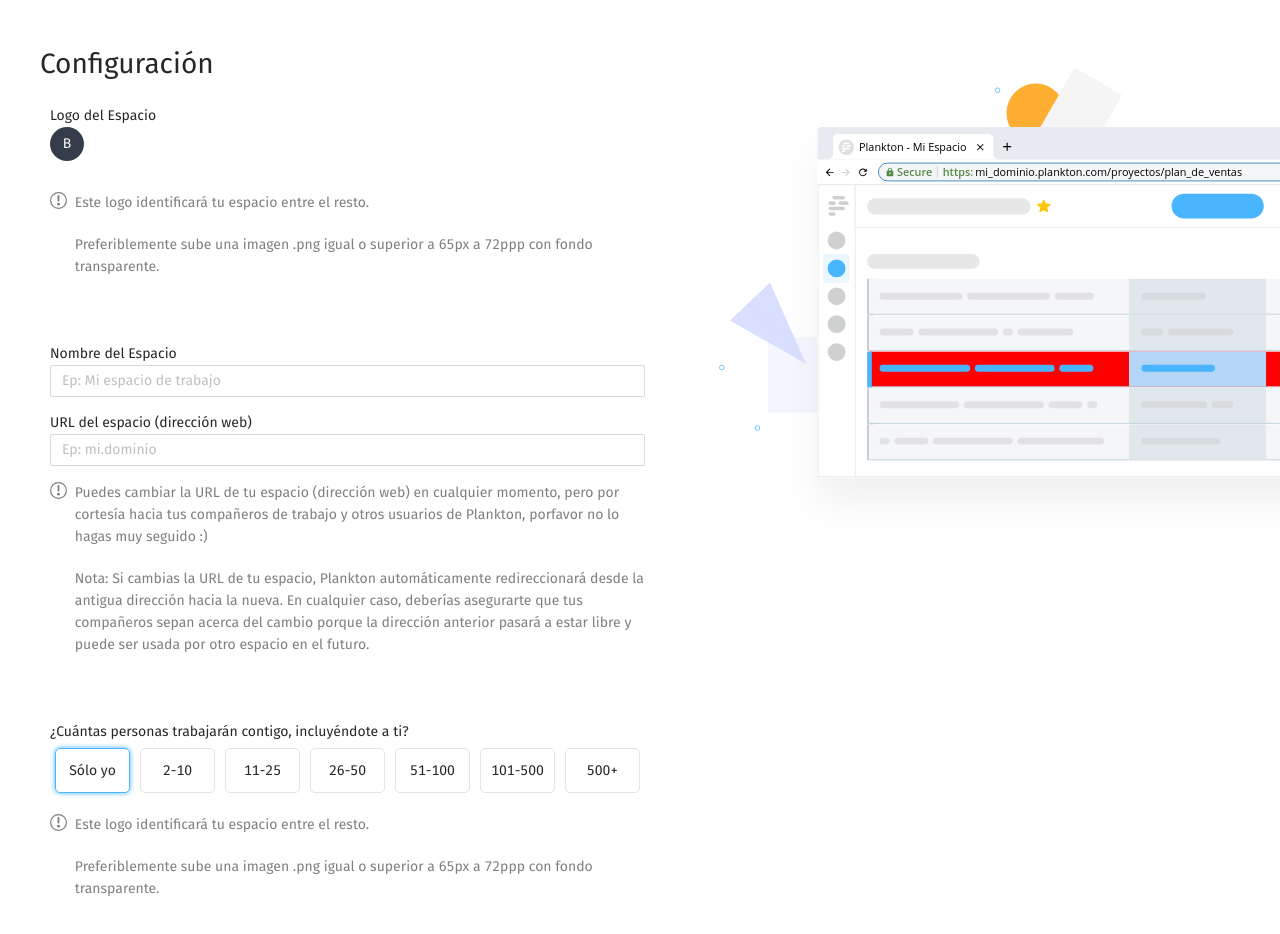
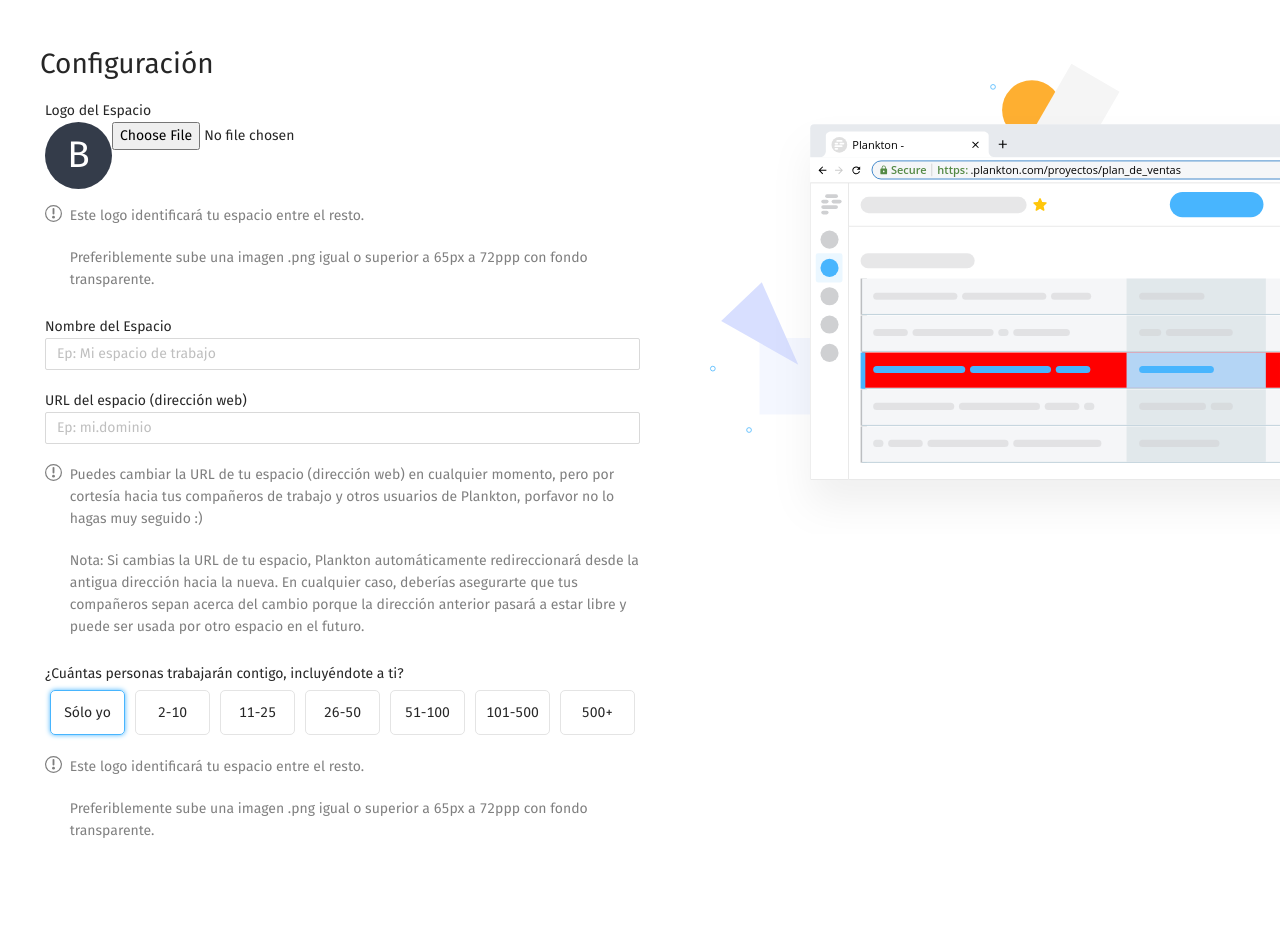
Before and after one commit to DiegoAWS/configuration_example, a React (Create React App) app: page / in a window 1280 px wide. Shown: the top 934 px of the page. After the commit the page ends 867 px from the top, so only its background shows below. Built offline with nearby package versions, Linux system fonts and the light colour scheme.

Commit message:
Firebase Image Upload Added

```diff
--- a/package.json
+++ b/package.json
@@ -5,6 +5,7 @@
   "private": true,
   "dependencies": {
     "antd": "^4.12.3",
+    "firebase": "^8.2.9",
     "i18next": "^19.9.0",
     "react": "^17.0.1",
     "react-dom": "^17.0.1",
--- a/src/App.jsx
+++ b/src/App.jsx
@@ -1,6 +1,6 @@
 import React from 'react'
-import { ConfigurationContextProvider } from './GlobalContext/ConfigurationContext'
-import Configuration from './Configuration'
+import { ConfigurationContextProvider } from './globalContext/ConfigurationContext'
+import Configuration from './pages/Configuration'
 
 const App = () => {
     return (
--- a/src/GlobalContext/ConfigurationContext.jsx
+++ b/src/GlobalContext/ConfigurationContext.jsx
@@ -5,14 +5,14 @@ const ConfigurationContext = createContext();
 
 const ConfigurationContextProvider = props => {
 
-  const [logoURL, setLogoURL] = useState('')
+  const [imageAsUrl, setImageAsUrl] = useState({ imgUrl: '' })
   const [spaceName, setSpaceName] = useState('')
   const [spaceURL, setSpaceURL] = useState('')
   const [personAmountIndex, setPersonAmountIndex] = useState(0)
   const [colorTheme, setColorTheme] = useState("#48B5FE")
 
   const instanceConfig = {
-    logoURL, setLogoURL,
+    imageAsUrl, setImageAsUrl,
     spaceName, setSpaceName,
     spaceURL, setSpaceURL,
     personAmountIndex, setPersonAmountIndex,
--- a/src/Configuration/MainForm/index.jsx
+++ b/src/pages/Configuration/MainForm/index.jsx
@@ -1,11 +1,14 @@
-import React from 'react'
+import React, { useState } from 'react'
+
 import { Input } from 'antd';
 import styled from 'styled-components'
 import { useTranslation } from 'react-i18next'
-import { useConfiguration } from '../../GlobalContext/ConfigurationContext'
-import Description from './Description';
-import PersonsSelector from './PersonsSelector';
+import { useConfiguration } from '../../../globalContext/ConfigurationContext'
+import Description from '../components/Description';
+import PersonsSelector from '../components/PersonsSelector';
+import { storage } from '../../../services/firebase';
 
+import loadingGif from '../../../assets/icons/loadinGif.gif'
 
 const FormWrapper = styled.div`
     margin-top:42px;
@@ -41,32 +44,83 @@ const LogoHolder = styled.div`
     justify-content:center;
     align-items:center;
     color:white;
-    height:34px;
-    width:34px;
+    height:67px;
+    width:67px;
+    font-size:37px;
     border-radius:999px;
     background-color:#343C4A;
-
+    background-image: url(${props => props.image});
+    background-position: center;
+    background-repeat: no-repeat;
+    background-size: cover;
 `
 
 const SectionContainer = styled.div`
-    padding:5px;
+
     margin:5px;
+
 `
 const DetailsContainer = styled.div`
     color:#00000080;
     margin-bottom: 20px;
 
 `
+const InputWrapper = styled.div`
+    margin-bottom: 20px;
+`
 
 const MainForm = ({ ...props }) => {
 
     const { t } = useTranslation();
-    const { spaceName, setSpaceName,
-        spaceURL, setSpaceURL,
-        personAmountIndex, setPersonAmountIndex
+    const {
+        imageAsUrl,
+        setImageAsUrl,
+        spaceName,
+        setSpaceName,
+        spaceURL,
+        setSpaceURL,
+        personAmountIndex,
+        setPersonAmountIndex
     } = useConfiguration()
 
+    const [loadingImage, setLoadingImage] = useState(false)
     const optionsPersonsAmount = [t('JustMe'), '2-10', '11-25', '26-50', '51-100', '101-500', '500+']
+
+
+
+
+
+    const handleImageAsFile = (e) => {
+
+        const image = e.target.files[0]
+        if (image?.name) {
+            console.log(image)
+            const imageTitle = Date.now() + '_' + image.name
+            setLoadingImage(true)
+
+
+            const uploadTask = storage.ref(`/images/${imageTitle}`).put(image)
+
+
+
+            uploadTask.on('state_changed',
+                (snapShot) => {
+                    //Future Implementation... See the Upload Progress
+                    console.log(snapShot)
+                }, (err) => {
+                    //catches the errors
+                    console.log(err)
+                }, () => {
+                    console.log('Paso x Aqui')
+                    storage.ref('images').child(imageTitle).getDownloadURL()
+                        .then(fireBaseUrl => {
+                            setLoadingImage(false)
+                            setImageAsUrl(prevObject => ({ ...prevObject, imgUrl: fireBaseUrl }))
+                        })
+                })
+        }
+    }
+
 
 
     return (
@@ -77,8 +131,14 @@ const MainForm = ({ ...props }) => {
             <SectionContainer>
                 <SectionTitle>{t("LogoSpace")}</SectionTitle>
 
-                <div>
-                    <LogoHolder>B</LogoHolder>
+                <div style={{ display: 'flex' }}>
+                    <LogoHolder image={loadingImage? loadingGif:imageAsUrl.imgUrl}> {!imageAsUrl.imgUrl&&!loadingImage ?  "B" : ""} </LogoHolder>
+
+
+
+                    <input type="file"
+                        onChange={handleImageAsFile}
+                    />
                 </div>
             </SectionContainer>
             <SectionContainer>
@@ -90,16 +150,16 @@ const MainForm = ({ ...props }) => {
             <SectionContainer>
                 <SectionTitle>{t("NameSpace")}</SectionTitle>
 
-                <div>
+                <InputWrapper>
                     <Input placeholder={t('NameSpacePlaceholder')} value={spaceName} onChange={e => { setSpaceName(e.target.value) }} />
-                </div>
+                </InputWrapper>
             </SectionContainer>
             <SectionContainer>
                 <SectionTitle>{t("UrlSpace")}</SectionTitle>
 
-                <div>
-                    <Input placeholder={t('UrlSpacePlaceholder')} value={spaceURL} onChange={e => { setSpaceURL(e.target.value) }} />
-                </div>
+                <InputWrapper>
+                    <Input placeholder={t('UrlSpacePlaceholder')} value={spaceURL} onChange={e => { setSpaceURL(e.target.value.replace(/[^a-zA-Z0-9-_]/g, '')) }} />
+                </InputWrapper>
                 <Description>
                     <DetailsContainer>{t('UrlDescription1')}</DetailsContainer>
                     <DetailsContainer>{t('UrlDescription2')}</DetailsContainer>
--- a/src/Configuration/VisualExample/index.jsx
+++ b/src/pages/Configuration/VisualExample/index.jsx
@@ -1,5 +1,6 @@
 import React from 'react'
 import styled, { css } from 'styled-components'
+import { useConfiguration } from '../../../globalContext/ConfigurationContext'
 
 //#region BaseStyle
 const BaseStyle = css`
@@ -191,6 +192,15 @@ const Div = styled.div`
     }
 `
 const VisualExample = ({ ...props }) => {
+
+    const { spaceName,
+        spaceURL,
+    } = useConfiguration()
+
+
+    const TruncatedTitle=spaceName.length>10?spaceName.slice(0,10)+'...':spaceName
+
+
     return (
         <Div  {...props}>
             <svg style={{ width: '100%' }} xmlns="http://www.w3.org/2000/svg" width="807" height="598" viewBox="0 0 807 598">
@@ -354,9 +364,9 @@ const VisualExample = ({ ...props }) => {
                         </text><text className="v" transform="translate(3850.538 705.215)">
                             <tspan x="0" y="0">https:</tspan>
                         </text><text className="w" transform="translate(3892.538 705.215)">
-                            <tspan x="0" y="0">mi_dominio.plankton.com/proyectos/plan_de_ventas</tspan>
+                            <tspan x="0" y="0">{spaceURL}.plankton.com/proyectos/plan_de_ventas</tspan>
                         </text><text className="w" transform="translate(3742.538 673.215)">
-                            <tspan x="0" y="0">Plankton - Mi Espacio</tspan>
+                            <tspan x="0" y="0">Plankton - {TruncatedTitle}</tspan>
                         </text>
                         <rect className="x" width="1" height="16" transform="translate(3843 692)" />
                         <circle className="u" cx="10" cy="10" r="10" transform="translate(3716 658)" />
--- a/src/Configuration/MainForm/Description.jsx
+++ b/src/pages/Configuration/components/Description.jsx
@@ -1,6 +1,6 @@
 import React from 'react'
 
-import InfoIcon from '../../assets/icons/InfoIcon.svg'
+import InfoIcon from '../../../assets/icons/InfoIcon.svg'
 
 
 export default function Description({ children }) {
@@ -9,7 +9,7 @@ export default function Description({ children }) {
 
             <img alt="" src={InfoIcon} height="17px" />
 
-            <div style={{ marginLeft: '8px', marginBottom: '30px' }}>
+            <div style={{ marginLeft: '8px'}}>
 
                 {children}
 
--- a/src/Configuration/MainForm/PersonsSelector.jsx
+++ b/src/pages/Configuration/components/PersonsSelector.jsx
@@ -24,7 +24,7 @@ export default function PersonsSelector({ optionsTitle, personAmountIndex, setPe
     return (
         <div style={{ display: 'flex', flexWrap: 'nowrap' }} {...props}>
             {
-                optionsTitle.map((item, index) => <BottonSelect selected={index === personAmountIndex} onClick={() => { handleClick(index) }}>{item}</BottonSelect>)
+                optionsTitle.map((item, index) => <BottonSelect key={index} selected={index === personAmountIndex} onClick={() => { handleClick(index) }}>{item}</BottonSelect>)
             }
         </div>
     )
--- /dev/null
+++ b/src/services/firebase.js
@@ -0,0 +1,20 @@
+import firebase from 'firebase/app'
+import 'firebase/storage'
+
+
+const firebaseConfig = {
+    apiKey: "AIzaSyA9wLNowMB6YIFfl1y37KZV5boIt6xJYP4",
+    authDomain: "prueba-diego-escobar.firebaseapp.com",
+    projectId: "prueba-diego-escobar",
+    storageBucket: "prueba-diego-escobar.appspot.com",
+    messagingSenderId: "278742390790",
+    appId: "1:278742390790:web:22aa70371114fd676d8b87"
+  };
+
+  firebase.initializeApp(firebaseConfig);
+
+  const storage = firebase.storage()
+
+  export  {
+    storage, firebase as default
+  }
```
Also changed, not shown: src/assets/icons/loadinGif.gif (added), src/pages/Configuration/index.jsx (renamed from src/Configuration/index.jsx), 1 other file (tests, documents, lock files or other folders).
